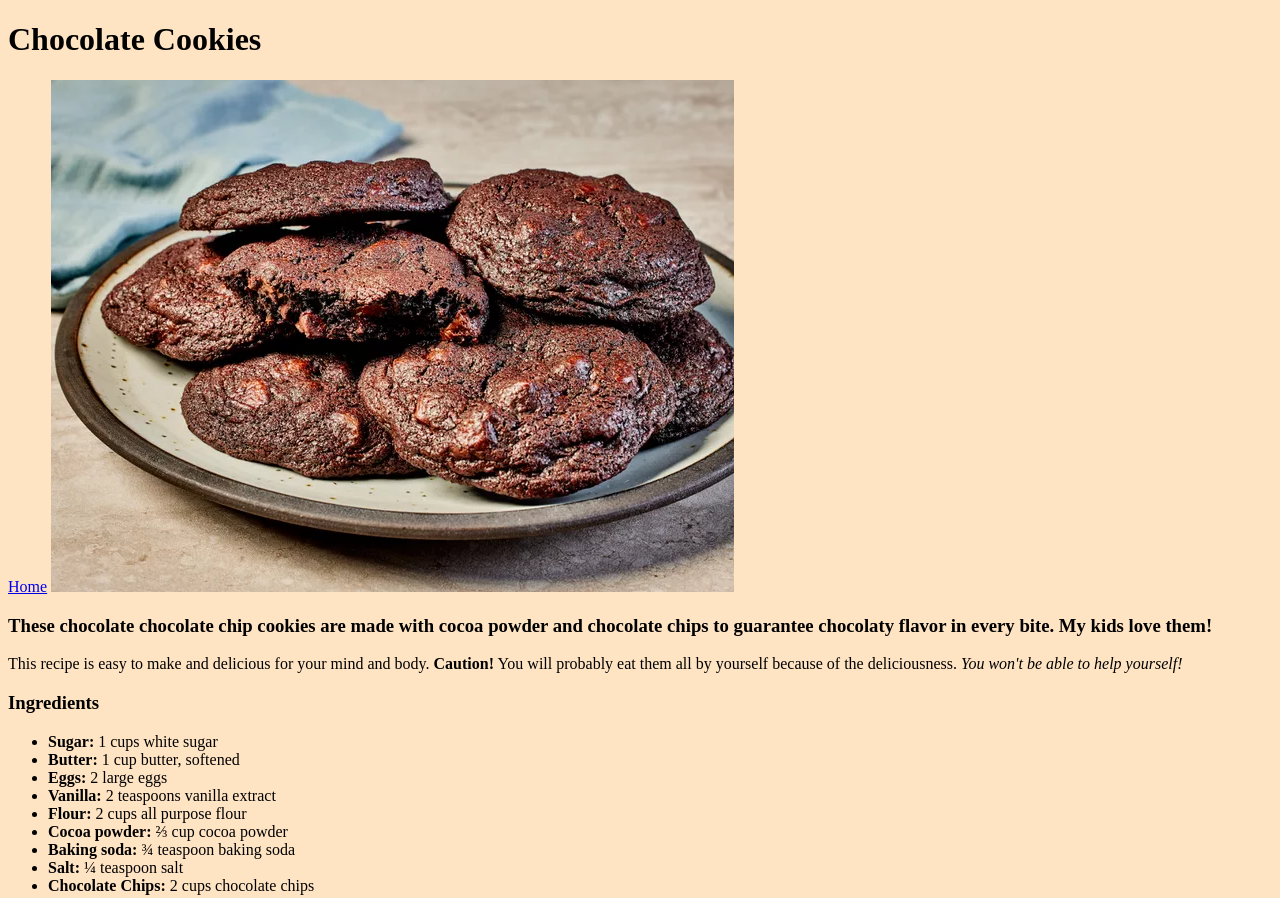
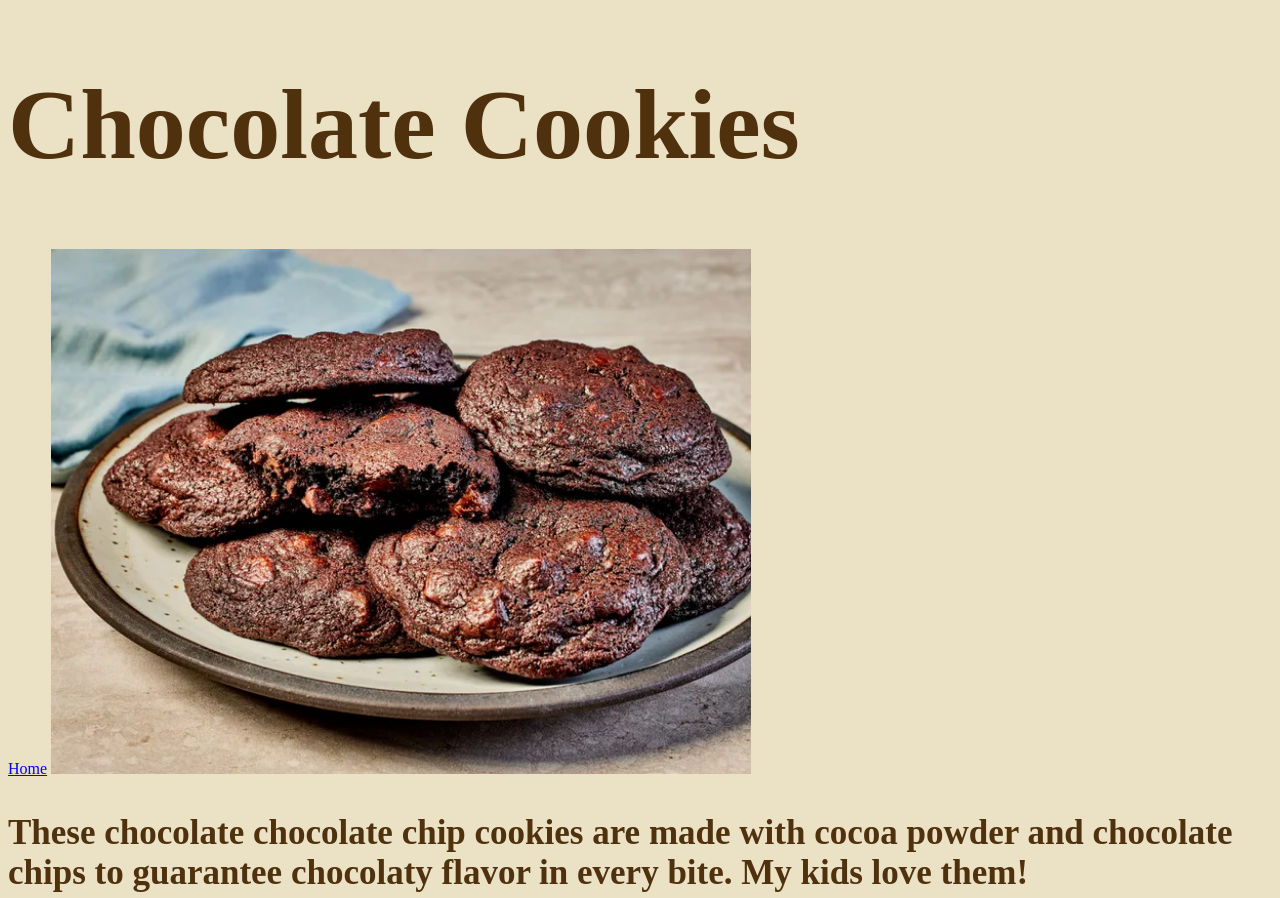
Before and after one commit to stormofcodes/odin-recipes, a plain HTML site: page recipes/ccookies.html in a window 1280 px wide. Shown: the top 898 px of the page. Drawn offline with Linux system fonts and the light colour scheme.

Commit message:
Modify selectors and add styling

```diff
--- a/recipes/ccookies.css
+++ b/recipes/ccookies.css
@@ -1,15 +1,29 @@
 body {
-    background-color: bisque;
+    background-color: #ebe1c5;
+}
+
+.head,
+.head2,
+.head3 {
+
+    color: rgb(80, 49, 14);
+    font-family: 'Times New Roman', Times, serif;
 }
 
 .head {
-
+    font-weight: 800;
+    font-size: 100px;
 }
 
 .head2 {
-
+    font-size: 35px;
 }
 
 .head3 {
 
 }
+
+img {
+    width: 700px;
+    height: auto;
+}
```
